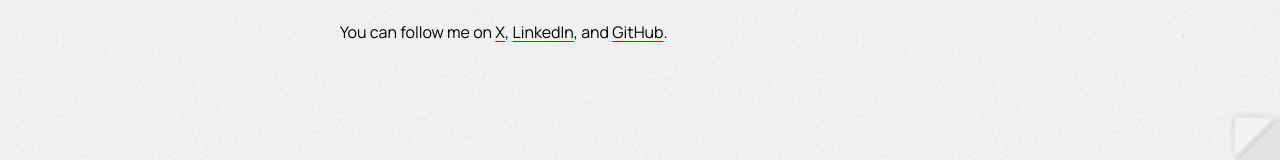
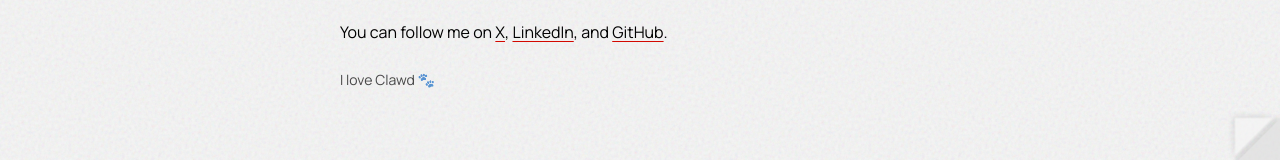
Before and after one commit to petergyang/personal-website, a Next.js app: page / in a window 1280 px wide. Shown: the part 637-797 px from the top of the page. Built offline with nearby package versions, Linux system fonts and the light colour scheme; no server answers.

Commit message:
Add I love Clawd line

```diff
--- a/src/app/page.tsx
+++ b/src/app/page.tsx
@@ -59,6 +59,8 @@ export default function Home() {
           , and{" "}
           <CircleLink href="https://github.com/petergyang/">GitHub</CircleLink>.
         </p>
+
+        <p className="mt-6 text-sm opacity-70">I love Clawd 🐾</p>
       </div>
       <PagePeel />
     </main>
```
